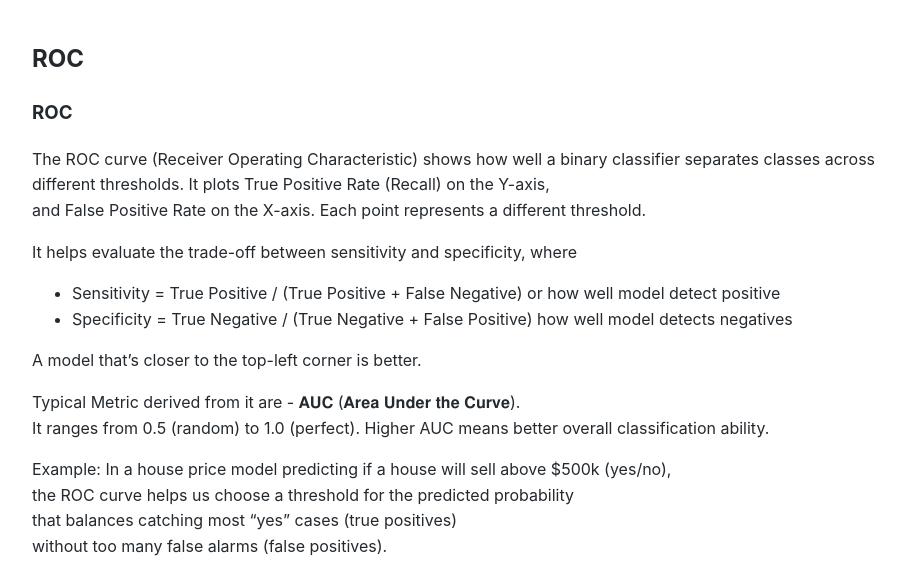
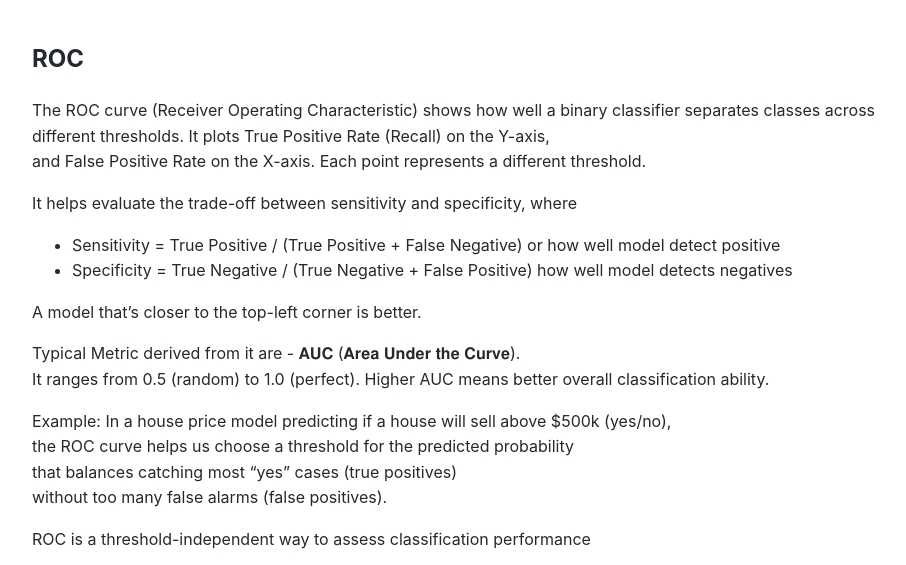
Before and after one commit to Michael-Lubinsky/michael-lubinsky.github.com, a Jekyll site: the page built from math/roc.md, in a window 1280 px wide and 900 px high, cut to the strip 0-565 px from the top of the window. Shown: the whole strip, without its empty margins (158-1064 px from the left). Built offline with Jekyll 4.4.1, drawn with Linux system fonts in a browser that asks for light colours; our own code applies the rules of GitHub Pages for plain Markdown files.

Commit message:
Clean up ROC documentation
Removed redundant section headers from ROC documentation.

```diff
--- a/math/roc.md
+++ b/math/roc.md
@@ -1,7 +1,4 @@
 ## ROC
-
-
-### ROC
 
 The ROC curve (Receiver Operating Characteristic) shows how well a binary classifier separates classes across different thresholds.
 It plots True Positive Rate (Recall) on the Y-axis,
```
